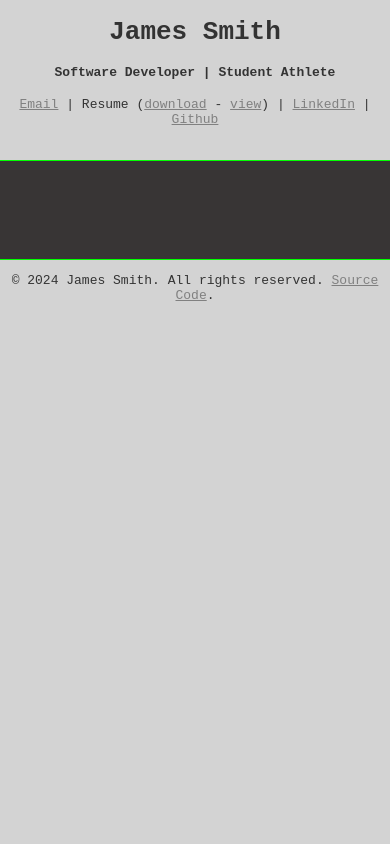
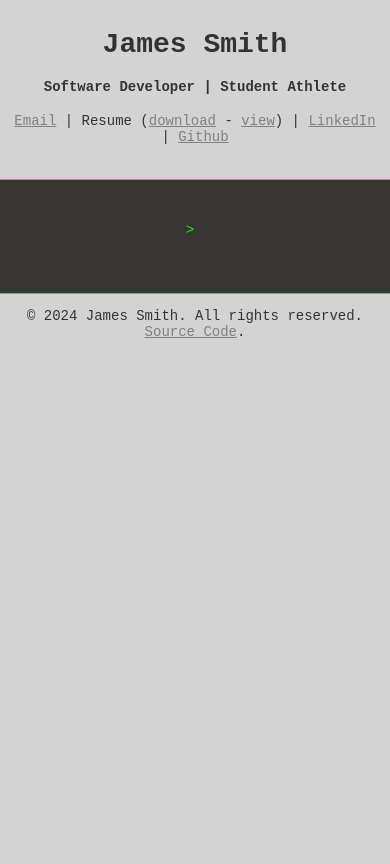
Before and after one commit to gitJamoo/js-cli-portfolio, a React (Create React App) app: page / in a window 390 px wide. Shown: the top 864 px of the page. Built offline with nearby package versions, Linux system fonts and the light colour scheme.

Commit message:
Updated for mobile responsiveness

```diff
--- a/src/App.css
+++ b/src/App.css
@@ -91,3 +91,34 @@ a:hover {
   background-color: #383535;
   border: 1px solid #00ff00; /* Add border for suggestions */
 }
+
+/* Mobile Styles */
+@media (max-width: 768px) {
+  .App {
+    padding: 10px; /* Add some padding for smaller screens */
+  }
+
+  .main-content {
+    width: 100%; /* Full width on small screens */
+    padding: 10px; /* Reduced padding */
+  }
+
+  .cli-output {
+    font-size: 14px; /* Smaller font size for smaller screens */
+  }
+
+  .input-wrapper {
+    flex-direction: column; /* Stack input label and input vertically on small screens */
+    align-items: stretch; /* Stretch to full width */
+  }
+}
+
+@media (max-width: 480px) {
+  .App {
+    font-size: 14px; /* Further reduce font size for very small screens */
+  }
+
+  .cli-output {
+    font-size: 12px; /* Further reduce font size */
+  }
+}
```
